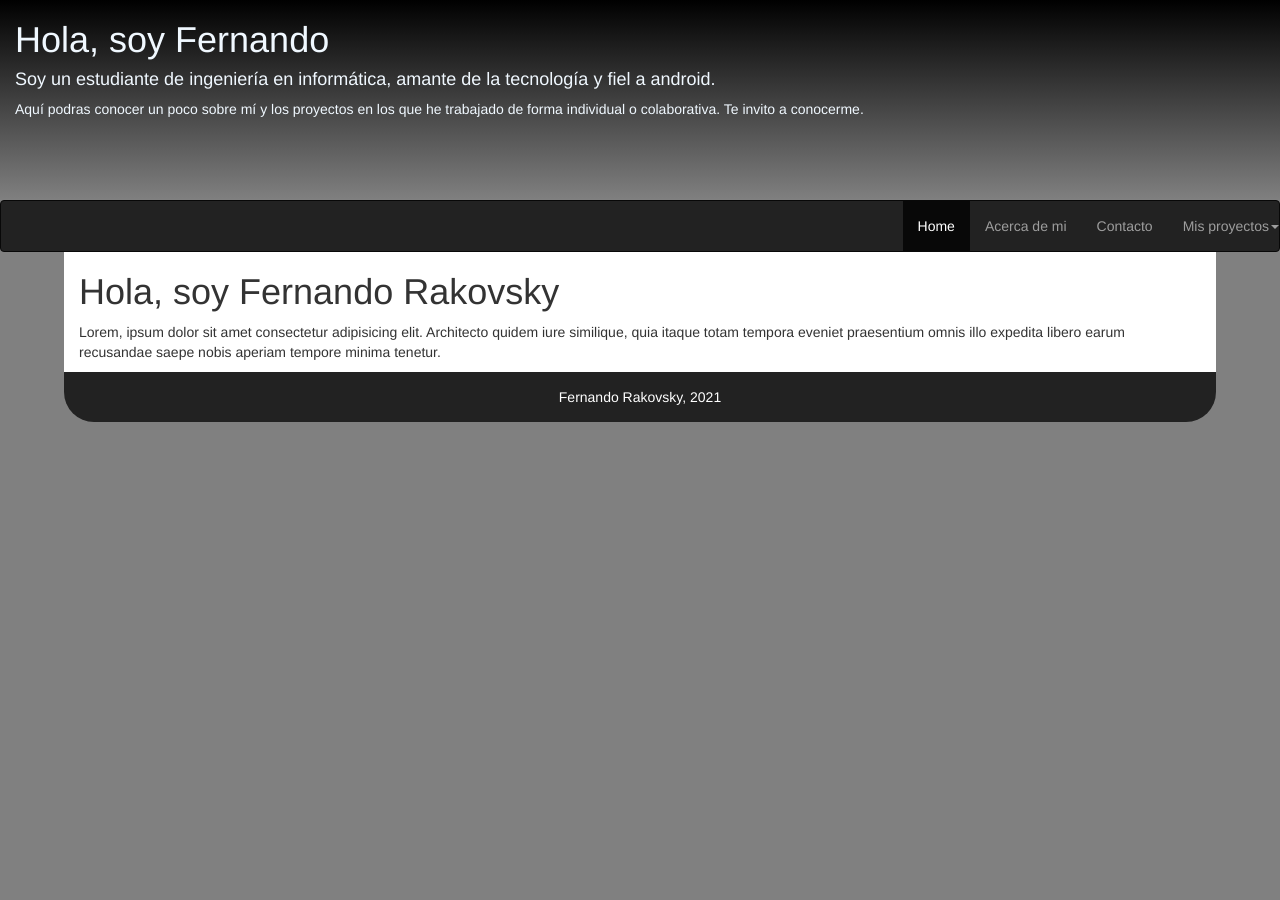
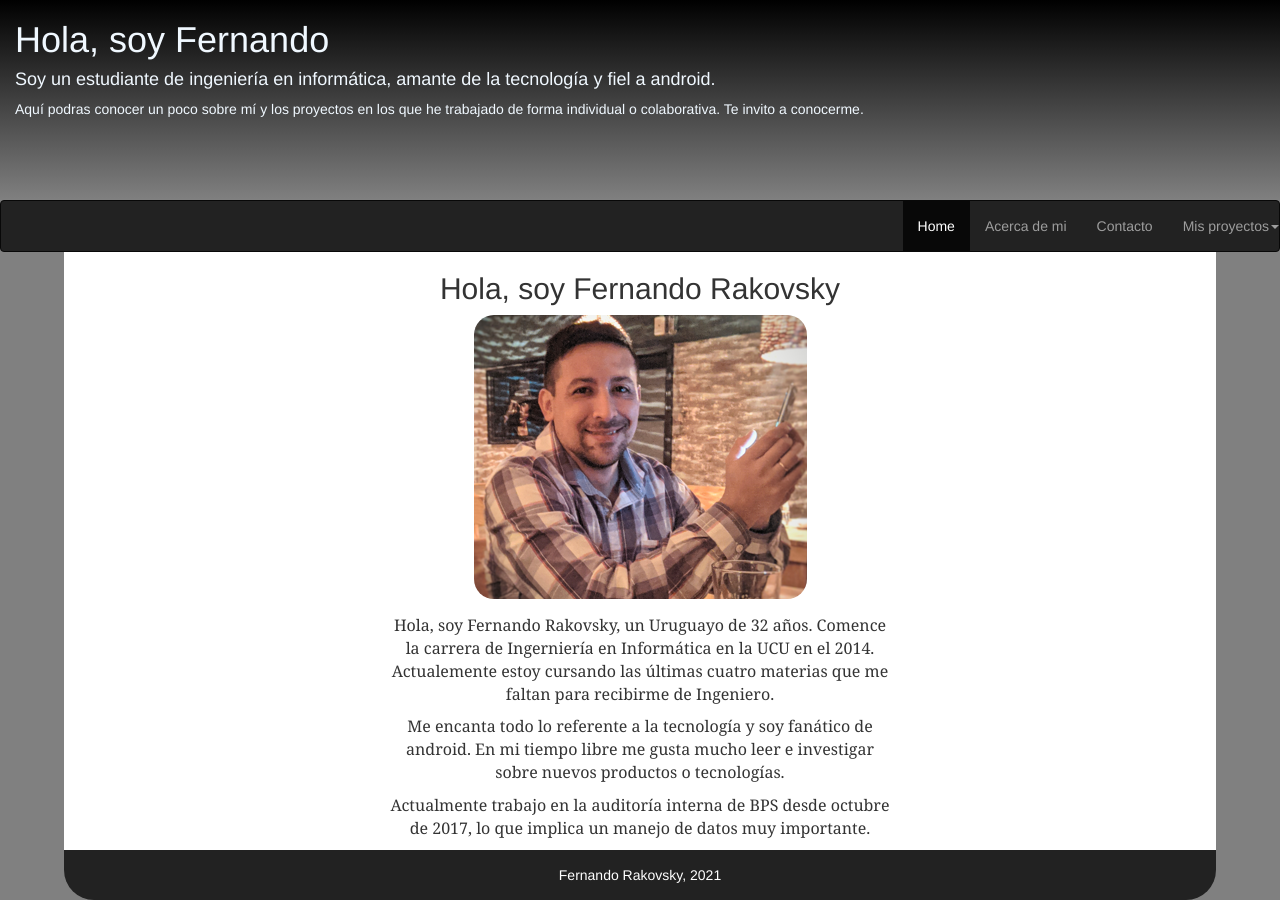
Before and after one commit to Nandorak/Nandorak.github.io, a plain HTML site: page about.html in a window 1280 px wide. Before the commit the page ends 800 px from the top, so only its background shows below. Drawn offline with nearby package versions, Linux system fonts and the light colour scheme.

Commit message:
Add about.html

```diff
--- a/about.html
+++ b/about.html
@@ -37,9 +37,14 @@
     $("#nav-placeholder").replaceWith(data);
     });</script>
 
-    <div class="container-fluid" style="background-color: white; width: 90%; margin-top: 0;">
-        <h1>Hola, soy Fernando Rakovsky</h1>
-        <p>Lorem, ipsum dolor sit amet consectetur adipisicing elit. Architecto quidem iure similique, quia itaque totam tempora eveniet praesentium omnis illo expedita libero earum recusandae saepe nobis aperiam tempore minima tenetur.</p>
+    <div class="container-fluid" style="background-color: white; width: 90%; margin-top: 0; text-align: center;">
+        <h2>Hola, soy Fernando Rakovsky</h2>
+        <img src="static/yo.PNG" alt="Fernando Rakovsky" style="margin-bottom: 15px; border-radius: 20px;"/>
+        <div style="width: 45%; margin: auto;">
+            <p style="font-size:medium; font-family: Georgia, 'Times New Roman', Times, serif;">Hola, soy Fernando Rakovsky, un Uruguayo de 32 años. Comence la carrera de Ingerniería en Informática en la UCU en el 2014. Actualemente estoy cursando las últimas cuatro materias que me faltan para recibirme de Ingeniero.</p>
+            <p style="font-size:medium; font-family: Georgia, 'Times New Roman', Times, serif;">Me encanta todo lo referente a la tecnología y soy fanático de android. En mi tiempo libre me gusta mucho leer e investigar sobre nuevos productos o tecnologías.</p>
+            <p style="font-size:medium; font-family: Georgia, 'Times New Roman', Times, serif;">Actualmente trabajo en la auditoría interna de BPS desde octubre de 2017, lo que implica un manejo de datos muy importante.</p>
+        </div>
     </div>
 
     <div id="footer"> </div>
@@ -47,9 +52,5 @@
     <script>$.get("componentes/footer.html", function (data) {
     $("#footer").replaceWith(data);
     });</script>
-
-
 </body>
-
-
 </html>
```
Also changed, not shown: static/yo.PNG (added).
